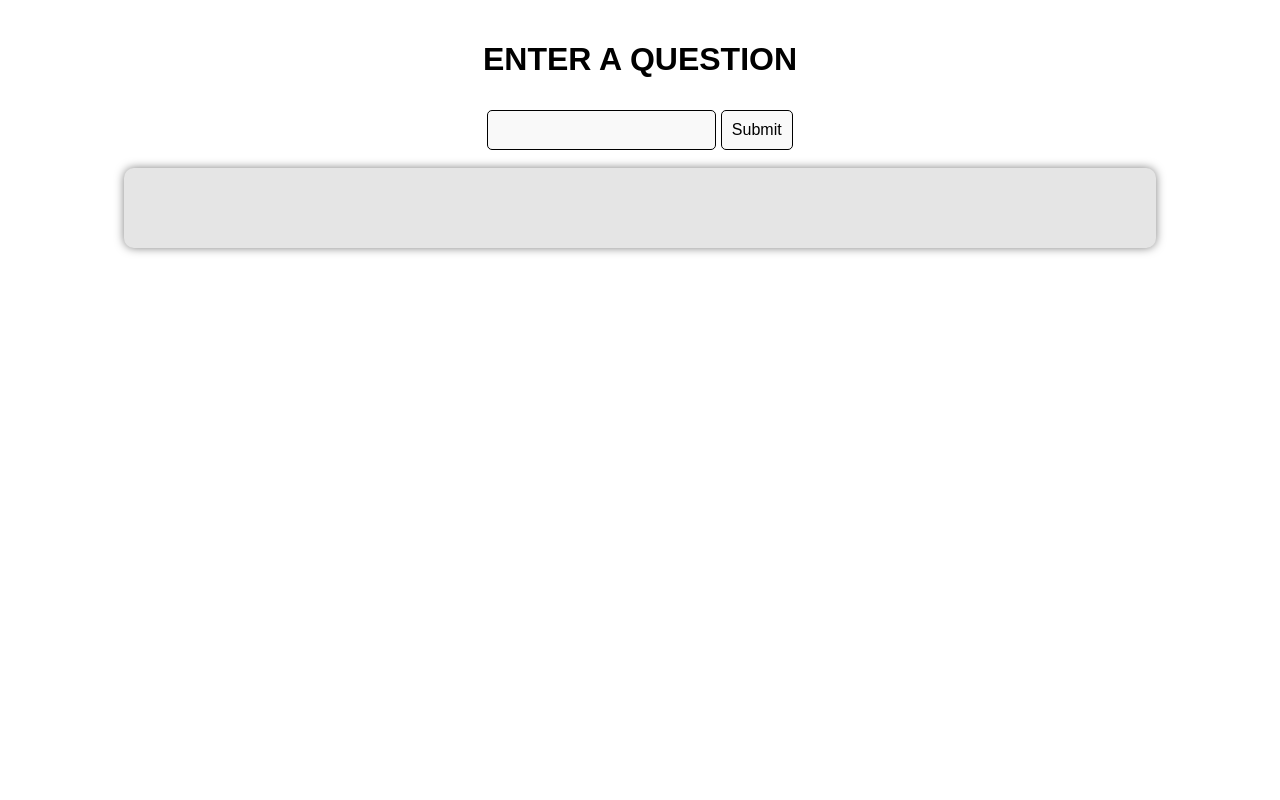
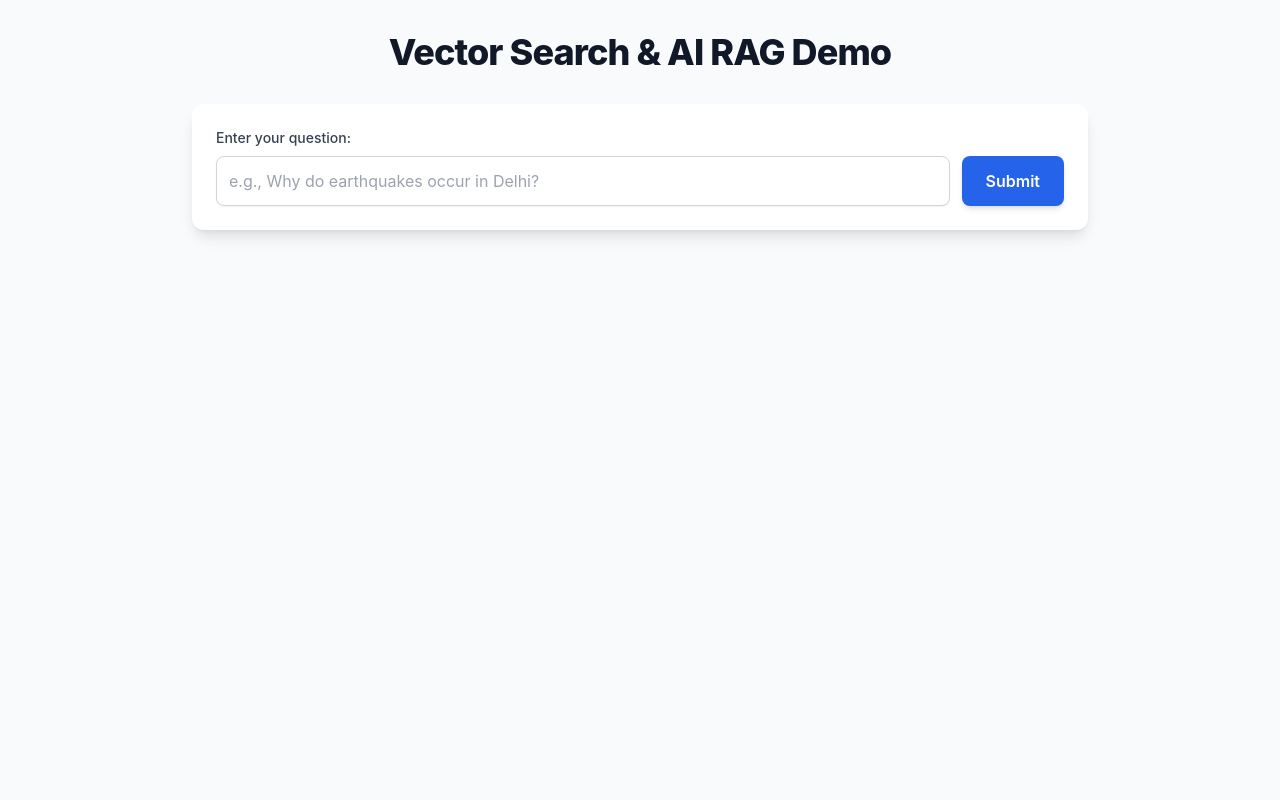
Before and after one commit to imvickykumar999/FAISS-Vector-Search, a Flask app: page / in a window 1280 px wide. Run offline with Flask 3, Linux system fonts and the light colour scheme; some libraries are stand-ins or nearby versions.

Commit message:
Update index.html

```diff
--- a/GroqFassi/templates/index.html
+++ b/GroqFassi/templates/index.html
@@ -3,126 +3,146 @@
 <head>
     <meta charset="UTF-8">
     <meta name="viewport" content="width=device-width, initial-scale=1.0">
-    <title>Question Similarity Visualization</title>
+    <title>Groq & FAISS Vector Search</title>
+    <!-- Load Tailwind CSS for styling -->
+    <script src="https://cdn.tailwindcss.com"></script>
     <style>
+        /* Custom styles for better readability and centering */
         body {
-            font-family: 'Arial', sans-serif;
-            background-color: #fff;
-            color: #000;
-            margin: 20px;
-            display: flex;
-            flex-direction: column;
-            align-items: center;
+            font-family: 'Inter', sans-serif;
+            min-height: 100vh;
         }
-
-        h1, h2 {
-            color: #000;
-            text-transform: uppercase;
-            text-align: center;
+        .loading-spinner {
+            border: 4px solid rgba(255, 255, 255, 0.3);
+            border-top: 4px solid #10B981;
+            border-radius: 50%;
+            width: 24px;
+            height: 24px;
+            animation: spin 1s linear infinite;
+            margin-left: 8px;
+            display: none;
         }
-
-        .container {
-            display: flex;
-            width: 80%;
-            justify-content: space-between;
-            align-items: flex-start;
-            background: rgba(0, 0, 0, 0.1);
-            padding: 20px;
-            border-radius: 10px;
-            box-shadow: 0 0 10px rgba(0, 0, 0, 0.5);
-            flex-wrap: wrap;
-        }
-
-        .left-panel, .right-panel {
-            padding: 20px;
-            width: 100%;
-        }
-
-        .left-panel {
-            width: 100%;
-        }
-
-        .right-panel {
-            width: 100%;
-            text-align: center;
-        }
-
-        textarea {
-            width: 100%;
-            height: 350px;
-            font-size: 16px;
-            padding: 10px;
-            background: #f9f9f9;
-            color: #000;
-            border: 1px solid #000;
-            border-radius: 5px;
-        }
-
-        input, button {
-            padding: 10px;
-            font-size: 16px;
-            margin-top: 10px;
-            background: #f9f9f9;
-            color: #000;
-            border: 1px solid #000;
-            border-radius: 5px;
-            cursor: pointer;
-            transition: 0.3s;
-        }
-
-        button:hover, input:hover {
-            background: #000;
-            color: #fff;
-        }
-
-        img {
-            max-width: 100%;
-            height: auto;
-            border: 2px solid #000;
-            border-radius: 10px;
-        }
-
-        .center-text {
-            text-align: center;
-        }
-
-        @media (min-width: 768px) {
-            .container {
-                flex-wrap: nowrap;
-            }
-            .left-panel {
-                width: 45%;
-            }
-            .right-panel {
-                width: 50%;
-            }
+        @keyframes spin {
+            0% { transform: rotate(0deg); }
+            100% { transform: rotate(360deg); }
         }
     </style>
 </head>
-<body>
-    <h1>Enter a Question</h1>
-    <form method="post">
-        <input type="text" name="question" required>
-        <button type="submit">Submit</button>
-    </form>
-    <br>
-    <div class="container">
-        <div class="left-panel">
-            {% if correct_answer %}
-                <h2>Question:</h2>
-                <p class="center-text">{{ request.form['question'] }}</p>
-                <br>
-                <h2>Answer:</h2>
-                <textarea readonly>{{ correct_answer }}</textarea>
-            {% endif %}
+<body class="bg-gray-50 flex flex-col items-center p-8">
+
+    <div class="max-w-4xl w-full">
+        <h1 class="text-4xl font-extrabold text-gray-900 mb-8 text-center tracking-tight">
+            Vector Search & AI RAG Demo
+        </h1>
+
+        <!-- Input Form -->
+        <div class="bg-white p-6 rounded-xl shadow-lg mb-8">
+            <label for="question-input" class="block text-sm font-medium text-gray-700 mb-2">
+                Enter your question:
+            </label>
+            <div class="flex space-x-3">
+                <input type="text" id="question-input" class="flex-grow p-3 border border-gray-300 rounded-lg focus:ring-blue-500 focus:border-blue-500 shadow-sm" placeholder="e.g., Why do earthquakes occur in Delhi?" required>
+                <button id="submit-button" class="flex items-center justify-center bg-blue-600 hover:bg-blue-700 text-white font-semibold py-3 px-6 rounded-lg shadow-md transition duration-150 ease-in-out">
+                    Submit
+                    <div id="loading-spinner" class="loading-spinner"></div>
+                </button>
+            </div>
         </div>
 
-        <div class="right-panel">
-            {% if graph_url %}
-                <h2>3D Visualization</h2>
-                <img src="{{ graph_url }}" alt="3D Graph">
-            {% endif %}
+        <!-- Results Container -->
+        <div id="results-container" class="hidden">
+            <div class="grid md:grid-cols-2 gap-6">
+                <!-- Left Panel: Question and Answer -->
+                <div class="bg-white p-6 rounded-xl shadow-lg border border-gray-200">
+                    <h2 class="text-2xl font-bold text-gray-800 mb-4 text-center">RAG Response</h2>
+                    <div class="mb-4">
+                        <h3 class="font-semibold text-gray-700 mb-1">Question:</h3>
+                        <p id="display-question" class="text-gray-900 italic"></p>
+                    </div>
+
+                    <div class="mb-4">
+                        <h3 class="font-semibold text-gray-700 mb-1">Groq Answer:</h3>
+                        <textarea id="answer-output" readonly rows="10" class="w-full p-3 bg-gray-50 border border-gray-300 rounded-lg text-gray-800 focus:outline-none"></textarea>
+                    </div>
+                </div>
+
+                <!-- Right Panel: Visualization -->
+                <div class="bg-white p-6 rounded-xl shadow-lg border border-gray-200 flex flex-col items-center">
+                    <h2 class="text-2xl font-bold text-gray-800 mb-4 text-center">3D Visualization</h2>
+                    <img id="graph-image" src="" alt="3D Visualization of Embeddings" class="w-full h-auto rounded-lg border border-gray-300">
+                    <p class="text-sm text-gray-500 mt-2">
+                        Red Diamond (Q) = Question, Green Line = Best Match, Blue Dot (O) = Document Option.
+                    </p>
+                </div>
+            </div>
         </div>
     </div>
+
+    <script>
+        const input = document.getElementById('question-input');
+        const button = document.getElementById('submit-button');
+        const spinner = document.getElementById('loading-spinner');
+        const resultsContainer = document.getElementById('results-container');
+        const displayQuestion = document.getElementById('display-question');
+        const answerOutput = document.getElementById('answer-output');
+        const graphImage = document.getElementById('graph-image');
+
+        // Function to handle the API call
+        async function fetchAnswer() {
+            const question = input.value.trim();
+            if (!question) return;
+
+            // 1. Show loading state
+            button.disabled = true;
+            spinner.style.display = 'inline-block';
+            answerOutput.value = 'Searching for best match and generating AI response...';
+            resultsContainer.classList.remove('hidden');
+
+            try {
+                const response = await fetch('/api/search', {
+                    method: 'POST',
+                    headers: {
+                        'Content-Type': 'application/json'
+                    },
+                    body: JSON.stringify({ question: question })
+                });
+
+                const data = await response.json();
+
+                if (response.ok) {
+                    // 2. Update UI with successful data
+                    displayQuestion.textContent = data.question;
+                    answerOutput.value = data.answer;
+                    graphImage.src = data.graph_url + '?' + new Date().getTime(); // Append timestamp to bust cache
+                    resultsContainer.classList.remove('hidden');
+                } else {
+                    // 3. Handle API error responses
+                    answerOutput.value = `Error: ${data.error || 'Server failed to process request.'}`;
+                    graphImage.src = '';
+                }
+
+            } catch (error) {
+                // 4. Handle network or parsing errors
+                console.error('Fetch Error:', error);
+                answerOutput.value = 'A network error occurred. Please check your console.';
+            } finally {
+                // 5. Hide loading state
+                button.disabled = false;
+                spinner.style.display = 'none';
+            }
+        }
+
+        // Event listener for the button click
+        button.addEventListener('click', fetchAnswer);
+
+        // Allow pressing Enter key in the input field
+        input.addEventListener('keypress', function(e) {
+            if (e.key === 'Enter') {
+                e.preventDefault(); // Prevent default form submission
+                fetchAnswer();
+            }
+        });
+
+    </script>
 </body>
 </html>
```
